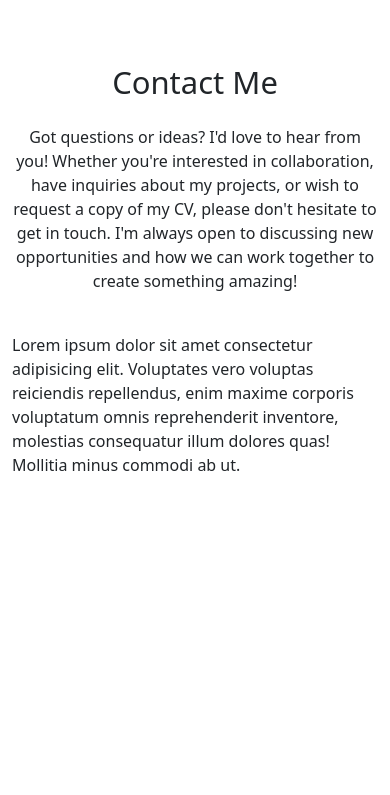
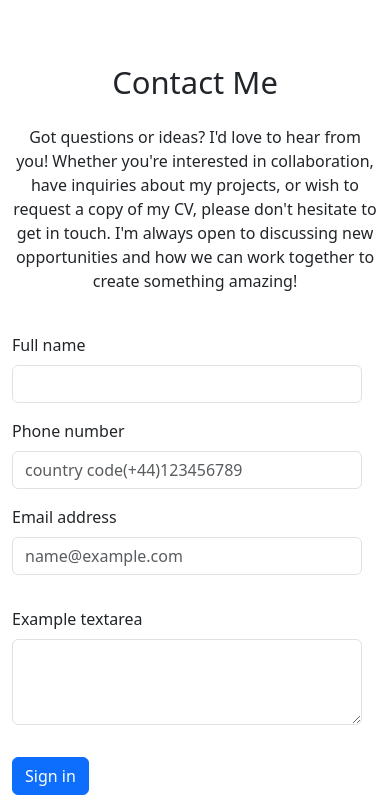
Before and after one commit to darakhshanda/portfolio, a plain HTML site: page index.html in a window 390 px wide. Shown: the part 3044-3839 px from the top of the page. Before the commit the page ends 3521 px from the top, so only its background shows below. Drawn offline with nearby package versions, Linux system fonts and the light colour scheme.

Commit message:
add responsive form section

```diff
--- a/index.html
+++ b/index.html
@@ -217,11 +217,47 @@
           </p>
         </div>
         <div class="col-12 col-md-10 col-lg-8">
-          Lorem ipsum dolor sit amet consectetur adipisicing elit. Voluptates
-          vero voluptas reiciendis repellendus, enim maxime corporis voluptatum
-          omnis reprehenderit inventore, molestias consequatur illum dolores
-          quas! Mollitia minus commodi ab ut.
           <!-- Add your form here -->
+          <form class="row g-3 col-12 col-md-10 col-lg-8">
+            <div class="col-md-6 col-12 col-md-10 col-lg-8">
+              <label for="full-name" class="form-label">Full name</label>
+              <input type="text" class="form-control" id="full-name" />
+            </div>
+            <div class="col-12 col-md-10 col-lg-8">
+              <label for="inputAddress" class="form-label">Phone number</label>
+              <input
+                type="text"
+                class="form-control"
+                id="inputAddress"
+                placeholder="country code(+44)123456789"
+              />
+            </div>
+            <div class="mb-3 col-12 col-md-10 col-lg-8">
+              <label for="exampleFormControlInput1" class="form-label"
+                >Email address</label
+              >
+              <input
+                type="email"
+                class="form-control"
+                id="exampleFormControlInput1"
+                placeholder="name@example.com"
+              />
+            </div>
+            <div class="mb-3 col-12 col-md-10 col-lg-8">
+              <label for="exampleFormControlTextarea1" class="form-label"
+                >Example textarea</label
+              >
+              <textarea
+                class="form-control"
+                id="exampleFormControlTextarea1"
+                rows="3"
+              ></textarea>
+            </div>
+
+            <div class="col-12">
+              <button type="submit" class="btn btn-primary">Sign in</button>
+            </div>
+          </form>
         </div>
       </div>
     </footer>
```
